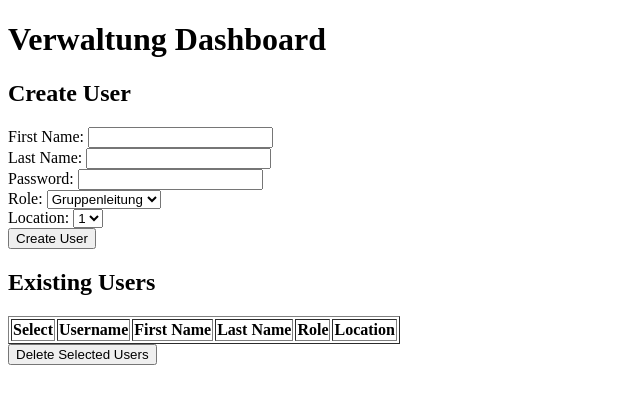
After one commit to totomate22/SEBackend, a Django app: page /verwaltung_dashboard/ in a window 1280 px wide. The commit adds this page. Shown: the top 404 px of the page, without its empty margins (0-640 px from the left). Run offline with Django 5.2, Linux system fonts and the light colour scheme; a user stored in the database is signed in; tables that the repository leaves empty hold one stand-in row (values such as "Sample post"); lists and menus that the app fills with data are empty.

Commit message:
Added Verwaltungsdashboard that can view and create other users, that are lower in the hierarchy + debugged some functions

```diff
--- a/DigiDish/mysite/urls.py
+++ b/DigiDish/mysite/urls.py
@@ -32,4 +32,5 @@ urlpatterns = [
     path('standortleitung_dashboard/', views.standortleitung_dashboard, name='standortleitung_dashboard'),  #standortleitungansicht
     path('add_member/', views.add_member, name='add_member'), #member hinzufügen
     path('delete-members/', views.delete_members, name='delete_members'),   #members löschen
-] + static(settings.MEDIA_URL, document_root=settings.MEDIA_ROOT)
+    path('verwaltung_dashboard/', views.verwaltung_dashboard, name='verwaltung_dashboard'), #verwaltungsdashboard
+] + static(settings.MEDIA_URL, document_root=settings.MEDIA_ROOT)   #verweist auf settings für qr-code
--- a/DigiDish/mysite/views.py
+++ b/DigiDish/mysite/views.py
@@ -4,11 +4,16 @@ from django.contrib import messages
 from django.contrib.auth.decorators import login_required
 from order.models import Member, Order
 from users.models import User
-
+from django.utils.text import slugify
 from datetime import datetime
 
 
+# General Methods
 
+def delete_items(model, ids):
+    model.objects.filter(id__in=ids).delete()
+
+#
 def homepage(request):
     return render(request, 'homepage.html', {})
 
@@ -23,6 +28,8 @@ def login_view(request):
                 return redirect('group_dashboard')
             if user.role == 'standortleitung':
                 return redirect('standortleitung_dashboard')
+            if user.role == 'verwaltung':
+                return redirect('verwaltung_dashboard')
             return redirect('home')  # Redirect to home page or dashboard
         else:
             messages.error(request, 'Invalid username or password')
@@ -30,6 +37,7 @@ def login_view(request):
 
 def logout_view(request):
     logout(request)
+    messages.success(request, "You have been logged out.")
     return redirect('login')  # Redirect to login page after logout
 
 @login_required
@@ -73,12 +81,9 @@ def delete_orders(request):
     if request.method == 'POST':
         # Get the list of order IDs to delete from the form
         orders_to_delete = request.POST.getlist('orders_to_delete')
-
-        # Filter and delete the orders
-        Order.objects.filter(id__in=orders_to_delete).delete()
-
+        delete_items(Order, orders_to_delete)
         # Redirect back to the dashboard
-        return redirect('group_dashboard')  # Replace 'group_dashboard' with the name of your dashboard URL
+        return redirect('group_dashboard')
     else:
         # Redirect to dashboard if accessed via GET
         return redirect('group_dashboard')
@@ -112,7 +117,7 @@ def add_member(request):
 
         member = Member(first_name=first_name, last_name=last_name, group_id=group_id,location=location)
         member.save()
-        messages.success(request, "Order added successfully.")
+        messages.success(request, "Member added successfully.")
         return redirect('standortleitung_dashboard')
     return render(request, 'standortleitung_dashboard.html')
 
@@ -121,14 +126,82 @@ def delete_members(request):
     if request.method == 'POST':
         # Get the list of order IDs to delete from the form
         members_to_delete = request.POST.getlist('members_to_delete')
-
-        # Filter and delete the orders
-        Order.objects.filter(id__in=members_to_delete).delete()
+        delete_items(Order, members_to_delete)
 
         # Redirect back to the dashboard
-        return redirect('standortleitung_dashboard')  # Replace 'group_dashboard' with the name of your dashboard URL
+        return redirect('standortleitung_dashboard')
     else:
         # Redirect to dashboard if accessed via GET
         return redirect('standortleitung_dashboard')
 
+#Verwaltung-Dashboard und Funktionen
+
+@login_required
+def verwaltung_dashboard(request):
+    if request.user.role != 'verwaltung':  # Ensure only 'verwaltung' users can access this
+        messages.error(request, "You are not authorized to access this page.")
+        return redirect('home')  # Redirect unauthorized users
+
+    if request.method == 'POST':
+        # Handle user creation
+        if 'create_user' in request.POST:
+            first_name = request.POST.get('first_name')
+            last_name = request.POST.get('last_name')
+            password = request.POST.get('password')
+            role = request.POST.get('role')
+            location = request.POST.get('location')  # Optional for standortleitung users
+
+            if not (first_name and last_name and password and role):
+                messages.error(request, "All fields are required to create a user.")
+                return redirect('verwaltung_dashboard')
+
+            if role not in ['gruppenleitung', 'standortleitung']:
+                messages.error(request, "Invalid role selected.")
+                return redirect('verwaltung_dashboard')
+
+            # Generate the username based on first_name and last_name
+            base_username = slugify(f"{first_name}{last_name}")  # Combine names, slugify for safety
+            username = base_username
+            counter = 1
+
+            # Ensure the username is unique
+            while User.objects.filter(username=username).exists():
+                username = f"{base_username}{counter}"
+                counter += 1
+
+            # Create the user
+            try:
+                user = User.objects.create_user(
+                    username=username,
+                    password=password,
+                    first_name=first_name,
+                    last_name=last_name,
+                )
+                user.role = role
+                if role == 'standortleitung':
+                    user.location = location
+                user.save()
+                messages.success(request, f"{role.capitalize()} user '{username}' created successfully.")
+            except Exception as e:
+                messages.error(request, f"Error creating user: {str(e)}")
+                return redirect('verwaltung_dashboard')
+
+        # Handle user deletion
+        elif 'delete_users' in request.POST:
+            users_to_delete = request.POST.getlist('users_to_delete')
+            if users_to_delete:
+                User.objects.filter(id__in=users_to_delete).delete()
+                messages.success(request, "Selected users deleted successfully.")
+            else:
+                messages.error(request, "No users selected for deletion.")
+
+    # Fetch all gruppenleitung and standortleitung users for display
+    gruppenleitung_users = User.objects.filter(role='gruppenleitung')
+    standortleitung_users = User.objects.filter(role='standortleitung')
+
+    return render(request, 'verwaltung_dashboard.html', {
+        'gruppenleitung_users': gruppenleitung_users,
+        'standortleitung_users': standortleitung_users,
+    })
+
 # Create your views here.
--- a/DigiDish/templates/standortleitung_dashboard.html
+++ b/DigiDish/templates/standortleitung_dashboard.html
@@ -64,7 +64,7 @@
                 </li>
             {% endfor %}
         </ul>
-        <button type="submit">Delete Selected Orders</button>
+        <button type="submit">Delete Selected Members</button>
     </form>
     {% else %}
         <p>No members found at your Location.</p>
--- /dev/null
+++ b/DigiDish/templates/verwaltung_dashboard.html
@@ -0,0 +1,75 @@
+<!DOCTYPE html>
+<h1>Verwaltung Dashboard</h1>
+
+<!-- Form to create a new user -->
+<h2>Create User</h2>
+<form method="post">
+    {% csrf_token %}
+    <input type="hidden" name="create_user" value="true">
+    <label for="first_name">First Name:</label>
+    <input type="text" id="first_name" name="first_name" required><br>
+
+    <label for="last_name">Last Name:</label>
+    <input type="text" id="last_name" name="last_name" required><br>
+
+    <label for="password">Password:</label>
+    <input type="password" id="password" name="password" required><br>
+
+    <label for="role">Role:</label>
+    <select id="role" name="role" required>
+        <option value="gruppenleitung">Gruppenleitung</option>
+        <option value="standortleitung">Standortleitung</option>
+    </select><br>
+
+    <label for="location">Location:</label>
+        <select name="location" id="location" required>
+            <option value="1">1</option>
+            <option value="2">2</option>
+            <option value="3">3</option>
+    </select>
+    <br>
+
+    <button type="submit">Create User</button>
+</form>
+
+<!-- Display all gruppenleitung and standortleitung users -->
+<h2>Existing Users</h2>
+<form method="post">
+    {% csrf_token %}
+    <input type="hidden" name="delete_users" value="true">
+    <table border="1">
+        <thead>
+            <tr>
+                <th>Select</th>
+                <th>Username</th>
+                <th>First Name</th>
+                <th>Last Name</th>
+                <th>Role</th>
+                <th>Location</th>
+            </tr>
+        </thead>
+        <tbody>
+            {% for user in gruppenleitung_users %}
+            <tr>
+                <td><input type="checkbox" name="users_to_delete" value="{{ user.id }}"></td>
+                <td>{{ user.username }}</td>
+                <td>{{ user.first_name }}</td>
+                <td>{{ user.last_name }}</td>
+                <td>{{ user.role }}</td>
+                <td>-</td>
+            </tr>
+            {% endfor %}
+            {% for user in standortleitung_users %}
+            <tr>
+                <td><input type="checkbox" name="users_to_delete" value="{{ user.id }}"></td>
+                <td>{{ user.username }}</td>
+                <td>{{ user.first_name }}</td>
+                <td>{{ user.last_name }}</td>
+                <td>{{ user.role }}</td>
+                <td>{{ user.location }}</td>
+            </tr>
+            {% endfor %}
+        </tbody>
+    </table>
+    <button type="submit">Delete Selected Users</button>
+</form>
```
